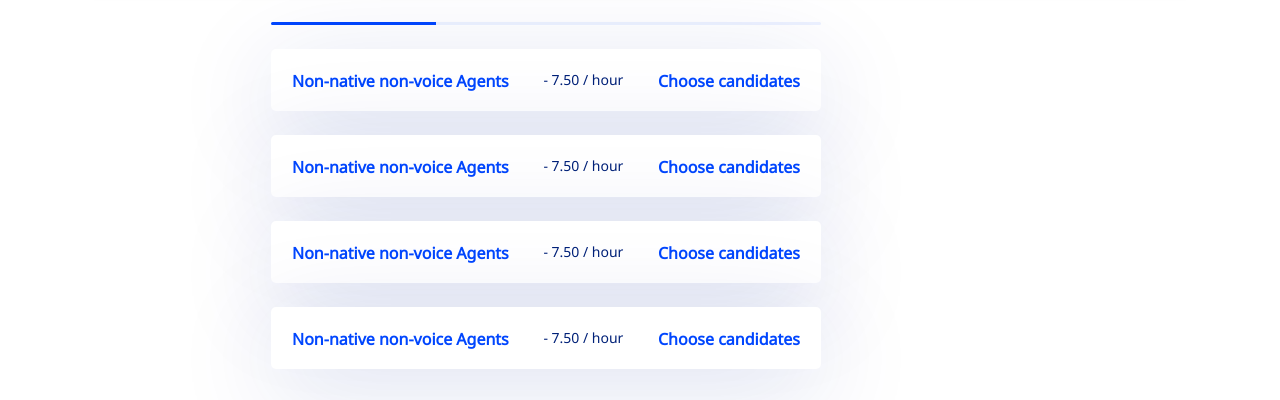
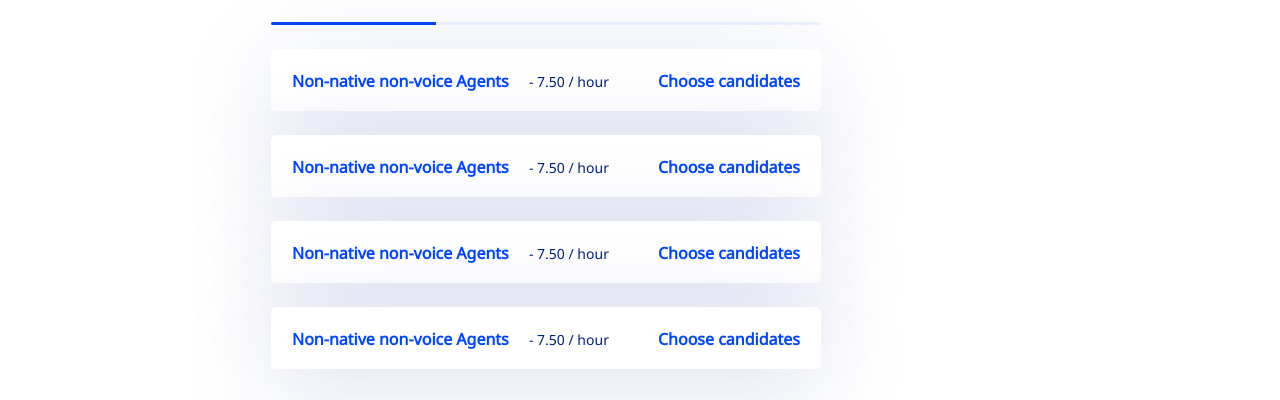
Before and after one commit to nishad-bdg/workforce-pricing, a Vue app: page / in a window 1280 px wide. Shown: the part 319-719 px from the top of the page. Built offline with nearby package versions, Linux system fonts and the light colour scheme.

Commit message:
body section updated

```diff
--- a/src/components/AppBody.vue
+++ b/src/components/AppBody.vue
@@ -23,8 +23,9 @@
       >
         <div class="card-body">
           <div class="d-flex flex-row justify-content-between">
-            <div class="custom-card-title">{{ item.title }}</div>
-            <div class="time">- {{ item.time }}</div>
+            <div class="custom-card-title">
+              {{ item.title }} <span class="ml-3">- {{ item.time }}</span>
+            </div>
             <div class="custom-card-title">Choose candidates</div>
           </div>
         </div>
@@ -81,8 +82,7 @@ export default {
       font-size: 16px;
       line-height: 22px;
       color: #0046fe;
-    }
-    .time {
+      span {
         font-family: "Noto Sans";
         font-style: normal;
         font-weight: normal;
@@ -92,4 +92,5 @@ export default {
       }
     }
   }
+}
 </style>
```
Lines whose indentation alone changed are shown as unchanged.
